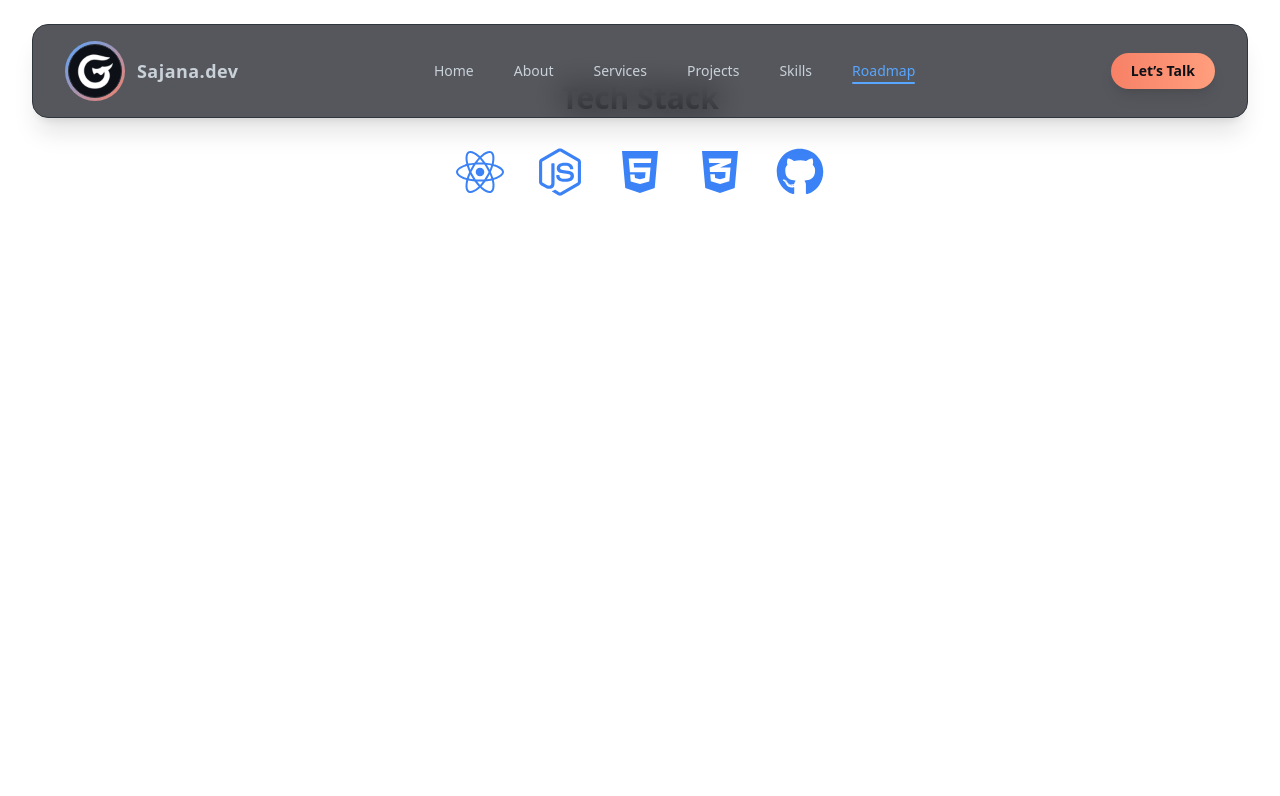
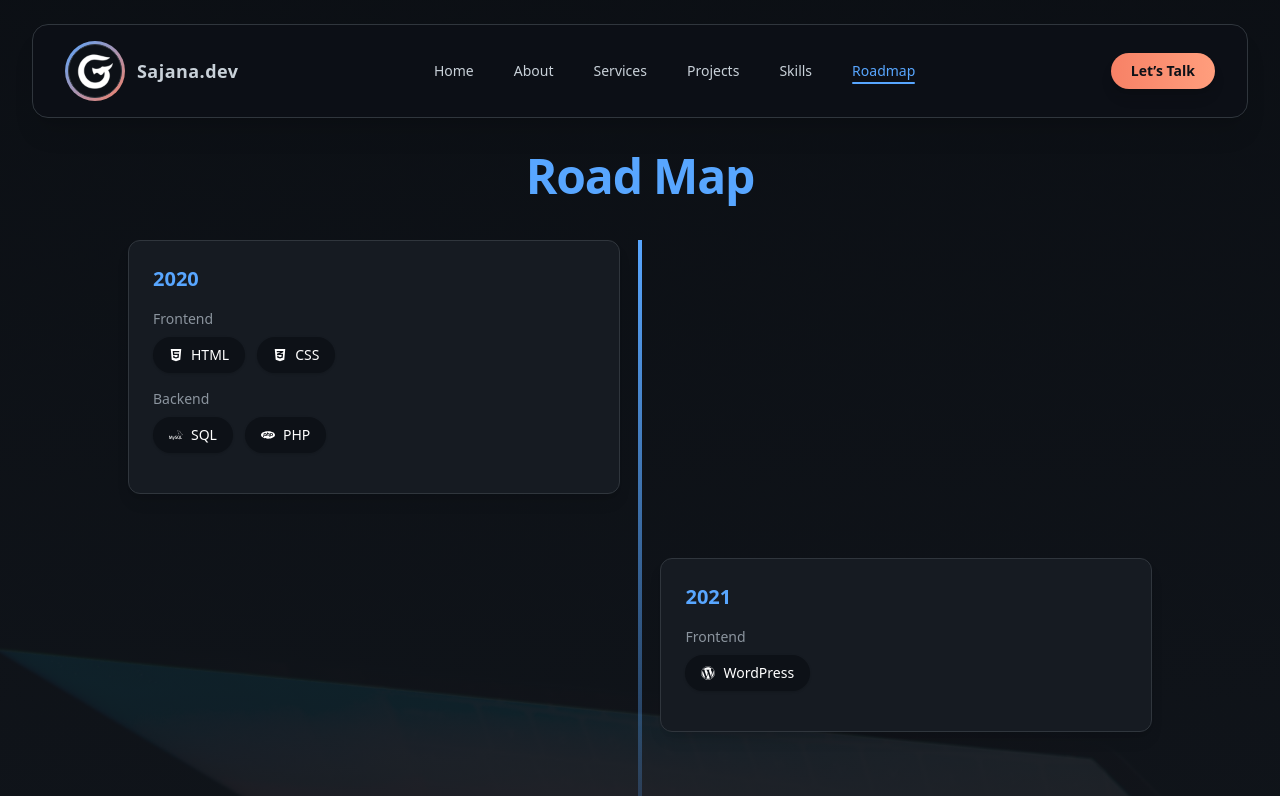
Before and after one commit to SajanaWickramarathna/Portfolio, a React (Create React App) app in the folder frontend/: page /roadmap in a window 1280 px wide. Shown: the top 796 px of the page. Built offline with nearby package versions, Linux system fonts and the light colour scheme; the HTML template or start-up script is replaced by a standard one.

Commit message:
roadmap.js

```diff
--- a/frontend/src/pages/project.js
+++ b/frontend/src/pages/project.js
@@ -82,7 +82,7 @@ const Projects = () => {
         className="relative z-10 flex flex-col items-center justify-center px-6 py-24"
       >
         <motion.h2
-          className="text-4xl md:text-5xl font-bold mb-10 tracking-tight text-[#58A6FF]"
+          className="text-4xl md:text-5xl font-bold mb-10 mt-12 tracking-tight text-[#58A6FF]"
           initial={{ opacity: 0, y: 20 }}
           whileInView={{ opacity: 1, y: 0 }}
           transition={{ duration: 0.6 }}
--- a/frontend/src/pages/roadmap.js
+++ b/frontend/src/pages/roadmap.js
@@ -1,19 +1,197 @@
 import React from "react";
-import { FaReact, FaNodeJs, FaCss3Alt, FaHtml5, FaGithub } from "react-icons/fa";
+import { motion } from "framer-motion";
+import {
+  FaHtml5, FaCss3Alt, FaWordpress, FaJs, FaReact,
+  FaNodeJs, FaDocker
+} from "react-icons/fa";
+import {
+  SiPhp, SiMongodb, SiExpress, SiGraphql,
+  SiNextdotjs, SiTailwindcss, SiMysql
+} from "react-icons/si";
+import { MdOutlineDesignServices } from "react-icons/md";
+import back from "../assets/backgroundhero.jpg";
+import Footer from '../components/footer';
 
-const TechStack = () => (
-  <section className="py-20 px-6 bg-white" id="tech">
-    <div className="max-w-4xl mx-auto text-center">
-      <h2 className="text-3xl font-bold mb-8">Tech Stack</h2>
-      <div className="flex justify-center gap-8 text-5xl text-blue-500">
-        <FaReact />
-        <FaNodeJs />
-        <FaHtml5 />
-        <FaCss3Alt />
-        <FaGithub />
-      </div>
+const roadmap = [
+  {
+    year: "2020",
+    frontend: [
+      { name: "HTML", icon: <FaHtml5 /> },
+      { name: "CSS", icon: <FaCss3Alt /> },
+    ],
+    backend: [
+      { name: "SQL", icon: <SiMysql /> },
+      { name: "PHP", icon: <SiPhp /> },
+    ],
+  },
+  {
+    year: "2021",
+    frontend: [{ name: "WordPress", icon: <FaWordpress /> }],
+  },
+  {
+    year: "2022",
+    frontend: [{ name: "JavaScript", icon: <FaJs /> }],
+  },
+  {
+    year: "2024",
+    frontend: [
+      { name: "ReactJS", icon: <FaReact /> },
+      { name: "Tailwind CSS", icon: <SiTailwindcss /> },
+    ],
+    backend: [
+      { name: "Node.js", icon: <FaNodeJs /> },
+      { name: "Express.js", icon: <SiExpress /> },
+      { name: "MongoDB", icon: <SiMongodb /> },
+    ],
+  },
+  {
+    year: "2025",
+    nextTarget: {
+      frontend: [
+        { name: "Next.js", icon: <SiNextdotjs /> },
+        { name: "UI/UX Design", icon: <MdOutlineDesignServices /> },
+      ],
+      backend: [
+        { name: "Docker", icon: <FaDocker /> },
+        { name: "GraphQL", icon: <SiGraphql /> },
+      ],
+    },
+  },
+];
+
+const Roadmap = () => {
+  return (
+    <div className="relative min-h-screen font-inter overflow-hidden text-white">
+      {/* Background with animation */}
+      <motion.div
+        className="absolute inset-0 bg-cover bg-center"
+        style={{ backgroundImage: `url('${back}')` }}
+        initial={{ scale: 1.1 }}
+        animate={{ scale: 1 }}
+        transition={{
+          duration: 30,
+          repeat: Infinity,
+          repeatType: "reverse",
+          ease: "easeInOut",
+        }}
+      />
+
+      {/* Overlay */}
+      <div className="absolute inset-0 bg-gradient-to-b from-[#0D1117]/90 to-[#161B22]/95" />
+
+      {/* Content */}
+      <section
+        id="roadmap"
+        className="relative z-10 flex items-center justify-center min-h-screen px-6 py-20 mt-10"
+      >
+        <div className="container mx-auto max-w-5xl text-center">
+          <motion.h2
+            className="text-4xl md:text-5xl font-bold mb-10 mt-8 tracking-tight text-[#58A6FF]"
+            initial={{ opacity: 0, y: 20 }}
+            whileInView={{ opacity: 1, y: 0 }}
+            transition={{ duration: 0.6 }}
+            viewport={{ once: true }}
+          >
+            Road Map
+          </motion.h2>
+
+          <div className="relative max-w-5xl mx-auto">
+            <div className="absolute left-1/2 top-0 w-1 h-full bg-gradient-to-b from-[#58A6FF] via-transparent to-[#58A6FF] transform -translate-x-1/2 z-0" />
+
+            {roadmap.map((item, index) => {
+              const isLeft = index % 2 === 0;
+              return (
+                <motion.div
+                  key={index}
+                  className={`mb-16 w-full flex ${isLeft ? "justify-start" : "justify-end"} relative z-10`}
+                  initial={{ opacity: 0, y: 30 }}
+                  whileInView={{ opacity: 1, y: 0 }}
+                  transition={{ duration: 0.6, delay: index * 0.1 }}
+                  viewport={{ once: true }}
+                >
+                  <div className="w-full sm:w-[48%] p-6 rounded-xl shadow-lg bg-[#161B22] border border-[#30363d] text-left">
+                    <h3 className="text-xl font-semibold text-[#58A6FF] mb-4">
+                      {item.year}
+                    </h3>
+
+                    {item.frontend && (
+                      <div className="mb-4">
+                        <p className="text-sm mb-2 text-[#8B949E]">Frontend</p>
+                        <div className="flex flex-wrap gap-3">
+                          {item.frontend.map((tech, i) => (
+                            <span
+                              key={i}
+                              className="flex items-center gap-2 px-4 py-2 bg-[#0D1117] text-sm rounded-full shadow hover:bg-[#1c2129]"
+                            >
+                              {tech.icon} {tech.name}
+                            </span>
+                          ))}
+                        </div>
+                      </div>
+                    )}
+
+                    {item.backend && (
+                      <div className="mb-4">
+                        <p className="text-sm mb-2 text-[#8B949E]">Backend</p>
+                        <div className="flex flex-wrap gap-3">
+                          {item.backend.map((tech, i) => (
+                            <span
+                              key={i}
+                              className="flex items-center gap-2 px-4 py-2 bg-[#0D1117] text-sm rounded-full shadow hover:bg-[#1c2129]"
+                            >
+                              {tech.icon} {tech.name}
+                            </span>
+                          ))}
+                        </div>
+                      </div>
+                    )}
+
+                    {item.nextTarget && (
+                      <div className="mt-6 p-4 border border-[#58A6FF] rounded-xl bg-[#0D1117]">
+                        <p className="text-sm font-semibold text-[#8B949E] mb-4">
+                          🚀 Next Target
+                        </p>
+
+                        <div className="mb-4">
+                          <p className="text-sm mb-2 text-[#8B949E]">Frontend</p>
+                          <div className="flex flex-wrap gap-3">
+                            {item.nextTarget.frontend.map((tech, i) => (
+                              <span
+                                key={i}
+                                className="flex items-center gap-2 px-4 py-2 bg-[#161B22] text-sm rounded-full hover:bg-[#1c2129]"
+                              >
+                                {tech.icon} {tech.name}
+                              </span>
+                            ))}
+                          </div>
+                        </div>
+
+                        <div>
+                          <p className="text-sm mb-2 text-[#8B949E]">Backend</p>
+                          <div className="flex flex-wrap gap-3">
+                            {item.nextTarget.backend.map((tech, i) => (
+                              <span
+                                key={i}
+                                className="flex items-center gap-2 px-4 py-2 bg-[#161B22] text-sm rounded-full hover:bg-[#1c2129]"
+                              >
+                                {tech.icon} {tech.name}
+                              </span>
+                            ))}
+                          </div>
+                        </div>
+                      </div>
+                    )}
+                  </div>
+                </motion.div>
+              );
+            })}
+          </div>
+        </div>
+      </section>
+
+      <Footer />
     </div>
-  </section>
-);
+  );
+};
 
-export default TechStack;
+export default Roadmap;
```
